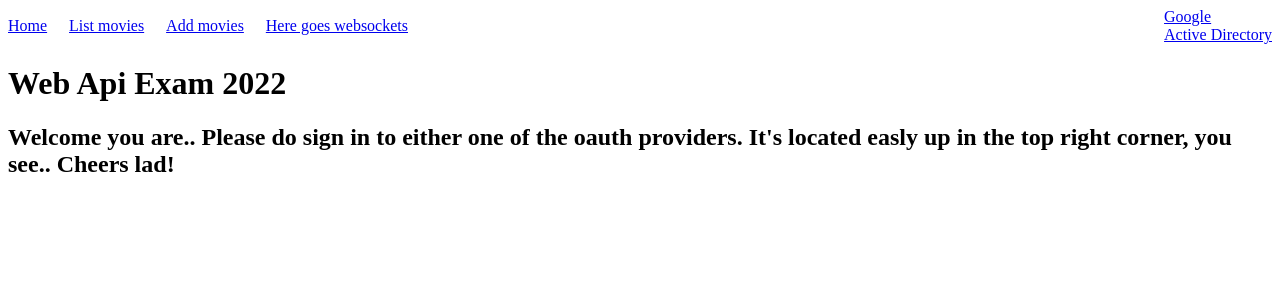
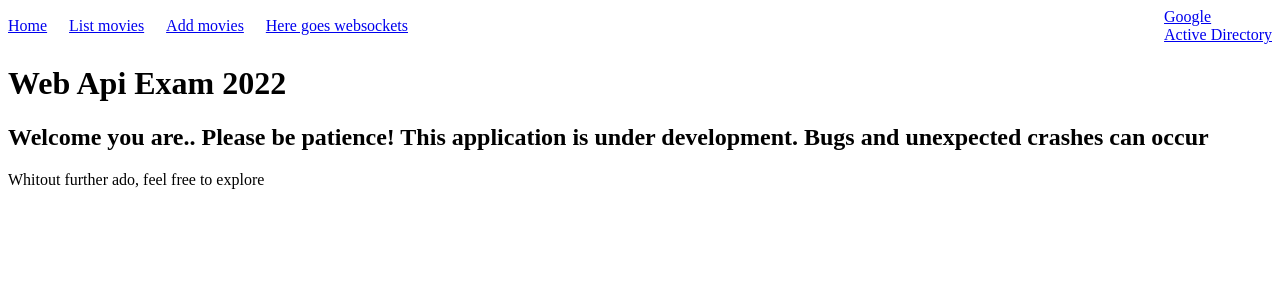
Before and after one commit to Webutvikling-og-API-design-PG6301/mock_exam, a React (Vite) app in the folder client/: page / in a window 1280 px wide. Shown: the top 300 px of the page. Built offline with nearby package versions, Linux system fonts and the light colour scheme; no server answers.

Commit message:
whitout further ado

```diff
--- a/client/src/pages/Home/Home.jsx
+++ b/client/src/pages/Home/Home.jsx
@@ -5,12 +5,13 @@ const Home = () => {
   return (
     <div>
       <h1>Web Api Exam 2022</h1>
+
       <div>
         <h2>
-          Welcome you are.. Please do sign in to either one of the oauth
-          providers. It's located easly up in the top right corner, you see..
-          Cheers lad!
+          Welcome you are.. Please be patience! This application is under
+          development. Bugs and unexpected crashes can occur
         </h2>
+        <p>Whitout further ado, feel free to explore </p>
       </div>
       {Gdata.userinfo && (
         <div>
--- a/client/src/pages/Movies/AddMovies.jsx
+++ b/client/src/pages/Movies/AddMovies.jsx
@@ -19,9 +19,10 @@ const AddMovies = () => {
   }
   console.log(Gdata);
 
-  if (!Gdata.userinfo) {
+  if (!Gdata.userinfo && !data.userinfo) {
     return <h1>Whoooaa. not so fast! sign in please</h1>;
   }
+
   return (
     <form onSubmit={handleSubmit}>
       <h1>Add new movie</h1>
--- a/client/src/pages/Movies/ListMovies.jsx
+++ b/client/src/pages/Movies/ListMovies.jsx
@@ -52,7 +52,7 @@ const ListMovies = () => {
       </div>
       <div>
         {data.map((movie) => {
-          return <SingleMovie movie={movie} />;
+          return <SingleMovie key={data.movie} movie={movie} />;
         })}
       </div>
     </div>
```
